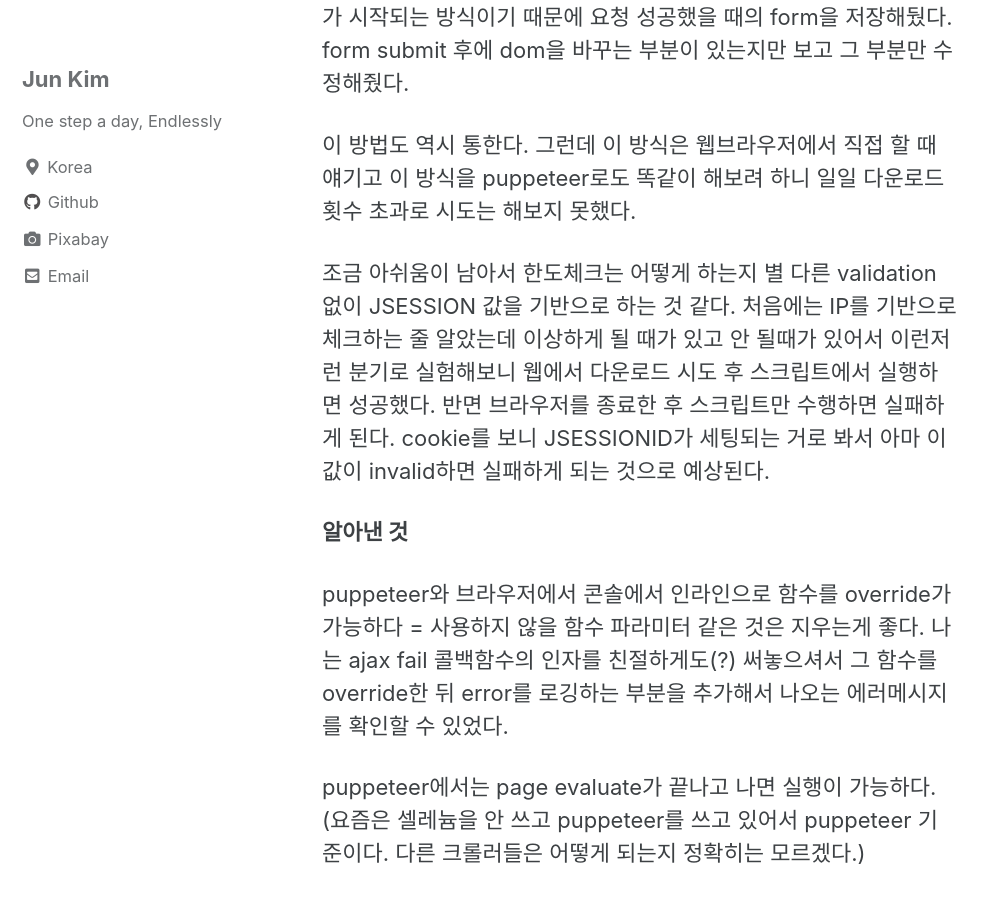
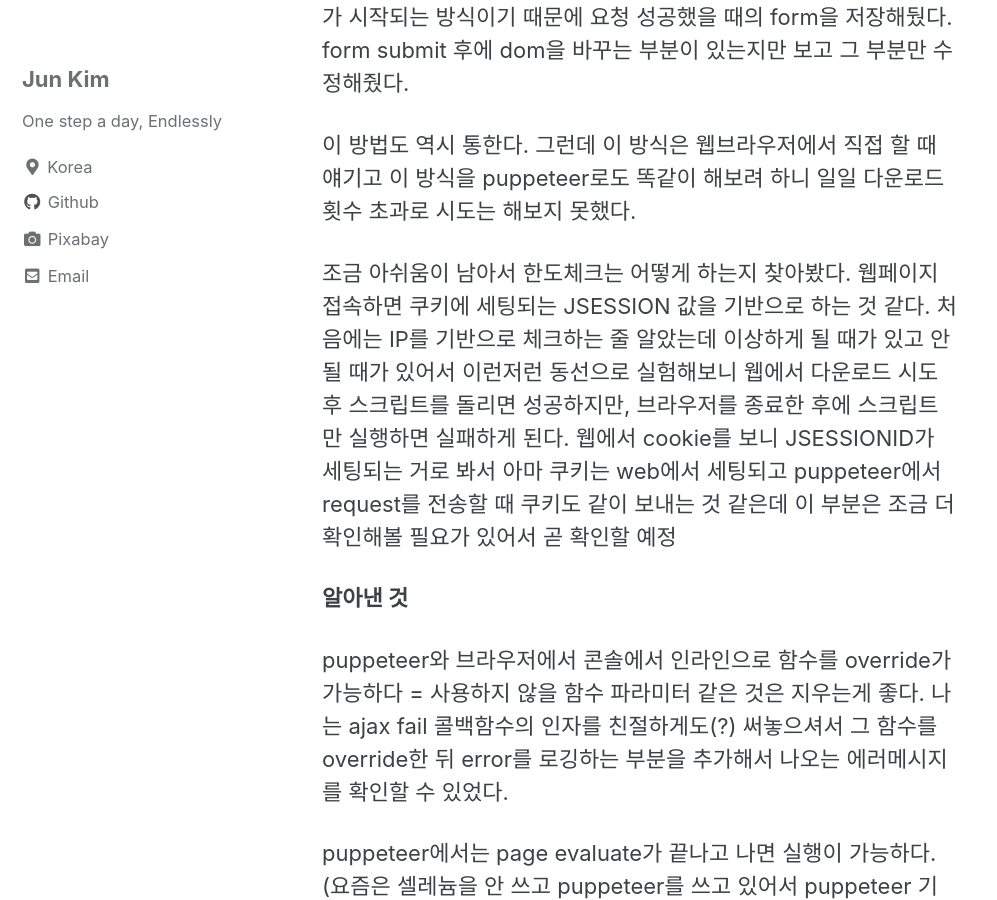
Before and after one commit to hyungjunk/hyungjunk.github.io, a Jekyll site: the page built from _posts/2021-01-31-1월5주차 WIL.md, in a window 1280 px wide and 900 px high, scrolled down 2990 px. Shown: the whole window, without its empty margins (0-997 px from the left). Built offline with Jekyll 4.4.1, drawn with Linux system fonts in a browser that asks for light colours; cached includes are drawn as plain includes.

Commit message:
fix posting

```diff
--- a/_posts/2021-01-31-1월5주차 WIL.md
+++ b/_posts/2021-01-31-1월5주차 WIL.md
@@ -41,7 +41,7 @@ title: 1월 5주차 WIL
 
 이 방법도 역시 통한다. 그런데 이 방식은 웹브라우저에서 직접 할 때 얘기고 이 방식을 puppeteer로도 똑같이 해보려 하니 일일 다운로드 횟수 초과로 시도는 해보지 못했다.
 
-조금 아쉬움이 남아서 한도체크는 어떻게 하는지 별 다른 validation 없이 JSESSION 값을 기반으로 하는 것 같다. 처음에는 IP를 기반으로 체크하는 줄 알았는데 이상하게 될 때가 있고 안 될때가 있어서 이런저런 분기로 실험해보니 웹에서 다운로드 시도 후 스크립트에서 실행하면 성공했다. 반면 브라우저를 종료한 후 스크립트만 수행하면 실패하게 된다. cookie를 보니 JSESSIONID가 세팅되는 거로 봐서 아마 이 값이 invalid하면 실패하게 되는 것으로 예상된다.
+조금 아쉬움이 남아서 한도체크는 어떻게 하는지 찾아봤다. 웹페이지 접속하면 쿠키에 세팅되는 JSESSION 값을 기반으로 하는 것 같다. 처음에는 IP를 기반으로 체크하는 줄 알았는데 이상하게 될 때가 있고 안 될 때가 있어서 이런저런 동선으로 실험해보니 웹에서 다운로드 시도 후 스크립트를 돌리면 성공하지만, 브라우저를 종료한 후에 스크립트만 실행하면 실패하게 된다. 웹에서 cookie를 보니 JSESSIONID가 세팅되는 거로 봐서 아마 쿠키는 web에서 세팅되고 puppeteer에서 request를 전송할 때 쿠키도 같이 보내는 것 같은데 이 부분은 조금 더 확인해볼 필요가 있어서 곧 확인할 예정
 
 
 __알아낸 것__
```
